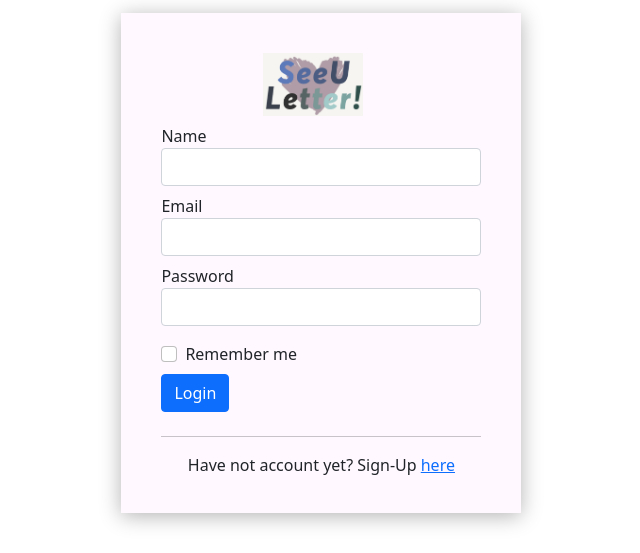
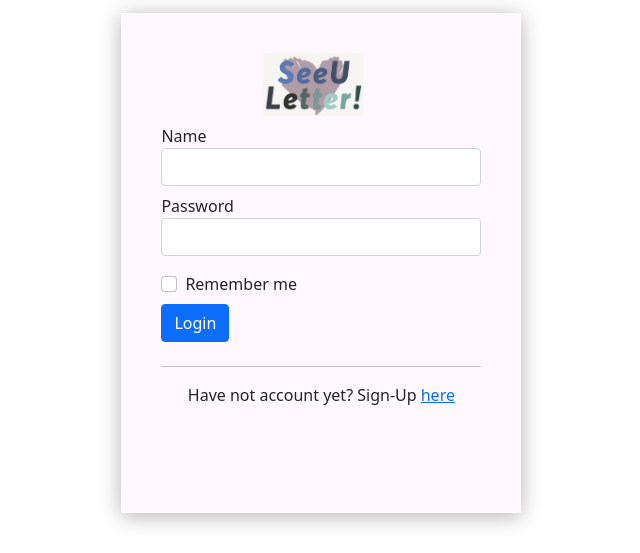
Before and after one commit to FAM-Org/php-seeuletter, a PHP site: page /login.php in a window 1280 px wide. Shown: the part 147-700 px from the top of the page, without its empty margins (365-1005 px from the left). Run offline with PHP 8.4, Linux system fonts and the light colour scheme.

Commit message:
Login & Index

```diff
--- a/config.php
+++ b/config.php
@@ -20,9 +20,9 @@ if (!$conn) {
 function register($request)
 {
     global $conn;
-    $email = $request['email'];
-    $username = $request['username'];
-    $password = mysqli_real_escape_string($conn, $request['password']);
+    $email = $request['Email'];
+    $username = $request['Username'];
+    $password = mysqli_real_escape_string($conn, $request['Password']);
 
     $emailcheck = "SELECT email FROM users WHERE email='$email'";
     $select = mysqli_query($conn, $emailcheck);
@@ -30,7 +30,7 @@ function register($request)
     if (!mysqli_fetch_assoc($select)) {
 
         $password = password_hash($password, PASSWORD_DEFAULT);
-        $query = "INSERT INTO user VALUES ('','$username','$email',  '$password', '0')";
+        $query = "INSERT INTO users VALUES ('','$username','$email',  '$password', '0')";
         mysqli_query($conn, $query);
         header("Location: login.php");
         exit();
@@ -44,20 +44,21 @@ function Login($request)
 {
     global $conn;
 
-    $username = $request['username'];
-    $password = $request['password'];
+    $username = $request['Username'];
+    $password = $request['Password'];
 
-    $usernamecheck = "SELECT * FROM users WHERE Username='$username'";
+    $usernamecheck = "SELECT * FROM users WHERE username='$username'";
     $select = mysqli_query($conn, $usernamecheck);
+
 
     if (mysqli_num_rows($select) == 1) {
         $result = mysqli_fetch_assoc($select);
 
-        if (password_verify($password, $result['Password'])) {
-            $_SESSION['id'] = $result['Id'];
-            $_SESSION['username'] = $result['Username'];
-            $_SESSION['email'] = $result['Email'];
-            $_SESSION['admin'] = $result['Admin'];
+        if (password_verify($password, $result['password'])) {
+            $_SESSION['id'] = $result['id'];
+            $_SESSION['username'] = $result['username'];
+            $_SESSION['email'] = $result['email'];
+            $_SESSION['admin'] = $result['admin'];
 
 
             if (isset($_POST['rememberme'])) {
--- a/login.php
+++ b/login.php
@@ -1,5 +1,8 @@
 <?php
-
+include('config.php');
+if (isset($_POST['Login'])) {
+    Login($_POST);
+}
 ?>
 
 <!DOCTYPE html>
@@ -19,20 +22,15 @@
     <body>
         <div class="container" style="position:absolute;left:38%;top:20%;width: 400px;height: 500px;box-shadow: 0 3px 20px rgba(0, 0, 0, 0.3);padding: 40px;background: rgb(255, 248, 255);">
             <h4 align="center"><a class="navbar-brand" href="index.php#home"><img src="SeeULetter! logo.png" alt="" width="100px"></a></h4>
-            <form>
+            <form action="" method="POST">
                 <div class="form-group mb-2">
                     <label for="Name">Name</label f>
-                    <input type="text" class="form-control" id="Name">
-                </div>
-
-                <div class="form-group mb-2">
-                    <label for="Email">Email</label>
-                    <input type="text" class="form-control" id="Email">
+                    <input type="text" class="form-control" id="Username" name="Username">
                 </div>
 
                 <div class="form-group mb-3">
                     <label for="Password">Password</label for="Password">
-                    <input type="text" class="form-control" id="Password">
+                    <input type="text" class="form-control" id="Password" name="Password">
                 </div>
                 <div class="mb-2">
                     <div class="form-check">
@@ -40,7 +38,7 @@
                         <label class="form-check-label" for="rememberme"> Remember me</label>
                     </div>
                 </div>
-                <button type="submit" name="Login" value="Login" class="btn btn-primary" button>Login</button>
+                <button type="submit" name="Login" class="btn btn-primary" button>Login</button>
             </form>
             <hr class="mt-4">
             <div>
```
Also changed, not shown: index.php (+8 -3 lines), registrasi.php (+9 -6 lines).
